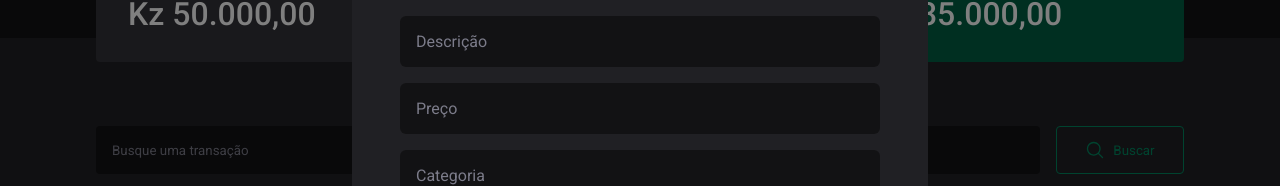
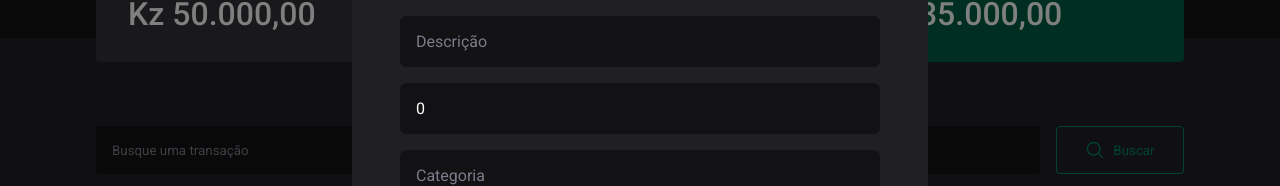
Before and after one commit to aristidesquetajr/dtmoney, a React (Vite) app: page / in a window 1280 px wide. Both pictures are taken after a click on the button "Nova transação". Shown: the part 234-420 px from the top of the page. Built offline with nearby package versions, Linux system fonts and the light colour scheme; no server answers; what miragejs would draw is missing.

Commit message:
feat: added actions on form

```diff
--- a/src/components/NewTransactionModal/index.tsx
+++ b/src/components/NewTransactionModal/index.tsx
@@ -1,8 +1,8 @@
+import { FormEvent, useState } from 'react'
 import Modal from 'react-modal'
 import { X, ArrowCircleUp, ArrowCircleDown } from '@phosphor-icons/react'
 
 import { Container, RadioBox, TransactionTypeContainer } from './styles'
-import { useState } from 'react'
 
 interface NewTransactionModalProps {
   isOpen: boolean
@@ -13,7 +13,16 @@ export function NewTransactionModal({
   isOpen,
   onRequestClose,
 }: NewTransactionModalProps) {
+  const [description, setDecription] = useState('')
+  const [price, setPrice] = useState(0)
+  const [category, setCategory] = useState('')
   const [type, setType] = useState('deposit')
+
+  function handleCreateNewTransaction(event: FormEvent) {
+    event.preventDefault()
+
+    console.log({ description, price, category, type })
+  }
 
   return (
     <Modal
@@ -22,7 +31,7 @@ export function NewTransactionModal({
       overlayClassName="react-modal-overlay"
       className="react-modal-content"
     >
-      <Container>
+      <Container onSubmit={handleCreateNewTransaction}>
         <button
           type="button"
           onClick={onRequestClose}
@@ -33,11 +42,24 @@ export function NewTransactionModal({
 
         <h2>Nova transação</h2>
 
-        <input placeholder="Descrição" />
+        <input
+          placeholder="Descrição"
+          value={description}
+          onChange={({ target }) => setDecription(target.value)}
+        />
 
-        <input type="number" placeholder="Preço" />
+        <input
+          type="number"
+          placeholder="Preço"
+          value={price}
+          onChange={({ target }) => setPrice(Number(target.value))}
+        />
 
-        <input placeholder="Categoria" />
+        <input
+          placeholder="Categoria"
+          value={category}
+          onChange={({ target }) => setCategory(target.value)}
+        />
 
         <TransactionTypeContainer>
           <RadioBox
```
